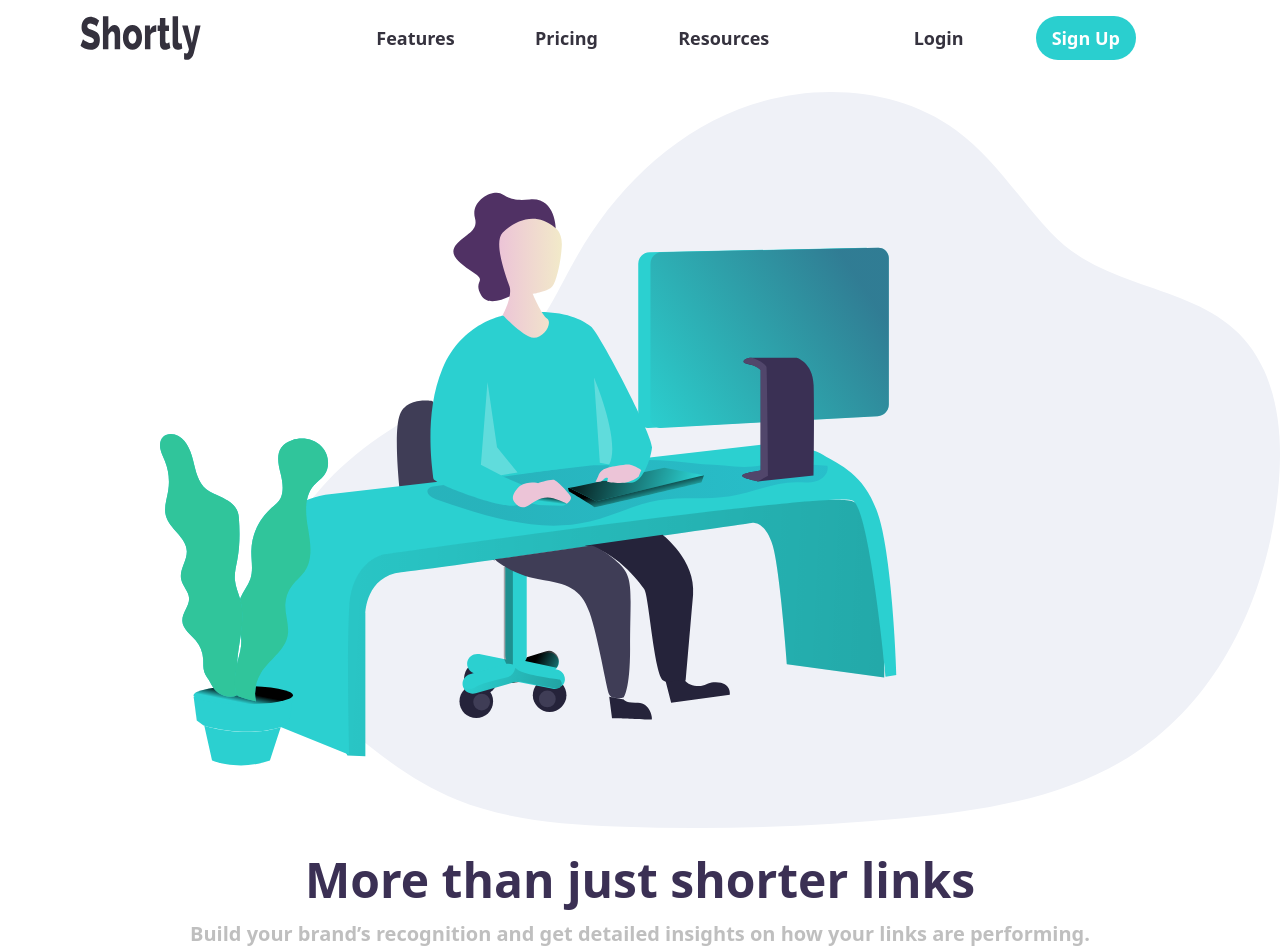
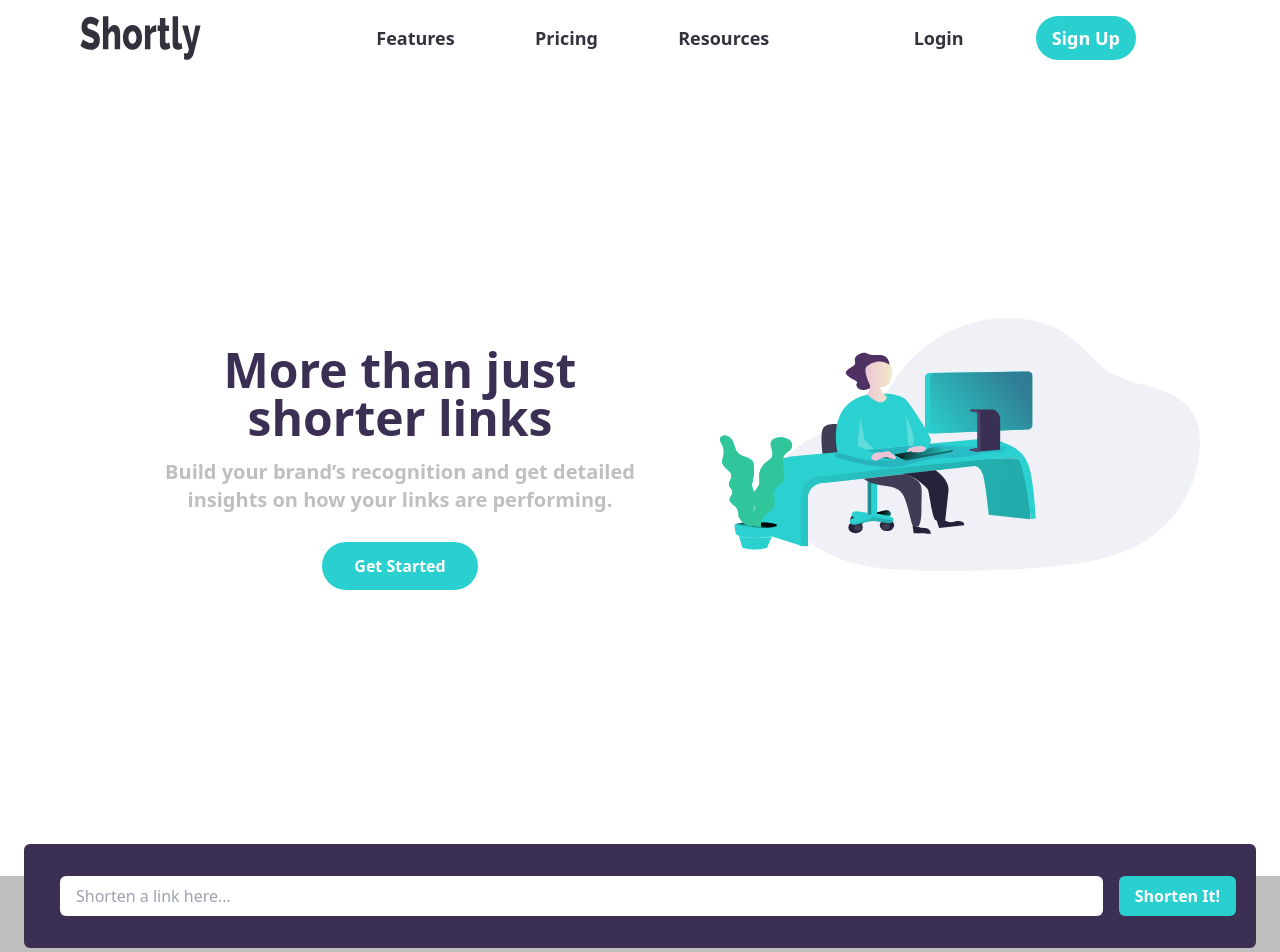
Before and after one commit to Folareen/url-shortener, a React (Create React App) app: page / in a window 1280 px wide. Shown: the top 952 px of the page. Built offline with nearby package versions, Linux system fonts and the light colour scheme.

Commit message:
adjustments

```diff
--- a/src/components/Hero.jsx
+++ b/src/components/Hero.jsx
@@ -3,12 +3,12 @@ import working from '../images/illustration-working.svg'
 
 const Hero = () => {
   return (
-    <section className='w-full min-h-screen p-4 lg:px-20 relative z-10'>
-        <div className='flex flex-col h-4/5 content-center'>
-            <div className='w-full ml-20 test'>
+    <section className='w-full h-screen p-4 lg:px-20 relative z-10 lg:grid lg:place-content-center'>
+        <div className='flex flex-col h-4/5 content-center lg:flex-row-reverse lg:3/5 lg:ml-20 '>
+            <div className='w-full ml-20 test lg:w-1/2'>
                 <img src={working} alt="working illustration"  className='w-full h-full border-black border-dotted'/>
             </div>
-            <div className='w-full text-center mt-4'>
+            <div className='w-full text-center mt-4 lg:w-1/2'>
                 <h2 className='text-5xl font-bold my-3 text-DarkViolet'>
                     More than just shorter links
                 </h2>
--- a/src/components/LinksContainer.jsx
+++ b/src/components/LinksContainer.jsx
@@ -38,9 +38,9 @@ const LinksContainer = () => {
 
   return (
     <div className="flex flex-col mb-6 -mt-12 ">
-      <form action="" className="bg-DarkViolet px-5 py-8 flex justify-between rounded-md relative">
-        <input type="text" name="" value={link} onChange={changeLink} id="" placeholder='Shorten a link here...' className={`bg-white rounded-md px-4 py-2 w-3/6 ${error ? "border-2 border-rose-500" : "" }` }/>
-        <button type="submit" className={`px-4 py-2 text-white rounded-md font-bold ${loading ? "bg-cyan-200" : "bg-Cyan"}`} onClick={(e) => {
+      <form action="" className="bg-DarkViolet px-5 py-8 flex rounded-md relative">
+        <input type="text" name="" value={link} onChange={changeLink} id="" placeholder='Shorten a link here...' className={`bg-white rounded-md px-4 py-2 w-full mx-4 ${error ? "border-2 border-rose-500" : "" }` }/>
+        <button type="submit" className={`px-4 py-2 text-white rounded-md font-bold ${loading ? "bg-cyan-200" : "bg-Cyan"} min-w-max`} onClick={(e) => {
           e.preventDefault();
           if(link.length > 1){
             setError(false)
@@ -70,14 +70,14 @@ const LinksContainer = () => {
         links.map(
           (item, index) =>{
             const {short_link, original_link} = item
-            return <div className='bg-white mt-5 rounded-md flex flex-col p-3 text-left' key={index}>
-              <a href='' className="border-b-2 border-DarkViolet py-1">
+            return <div className='bg-white mt-5 rounded-md flex flex-col p-3 text-left lg:flex-row lg:justify-between' key={index}>
+              <a href='' className="border-b-2 border-DarkViolet py-1 lg:border-none text-DarkViolet font-semibold">
                 {original_link}
               </a>
               <a href='' className='py-1 text-Cyan font-semibold'>
               {short_link}
               </a>
-              <button className='bg-Cyan rounded-lg py-2 text-white font-bold ' onClick={()=>copyLink(short_link)}>
+              <button className='bg-Cyan rounded-lg py-2 text-white font-bold min-w-max block px-6' onClick={()=>copyLink(short_link)}>
                 Copy
               </button>
             </div>
--- a/src/components/Main.jsx
+++ b/src/components/Main.jsx
@@ -15,7 +15,7 @@ const Main = () => {
         Track how your links are performing across the web with our
         advanced statistics dashboard.
       </p>
-      <div className="h-max">
+      <div className="h-max ">
         <div className="stat">
           <img src={brandRecognition} alt=""  className=""/>
           <h4 className="">
```
